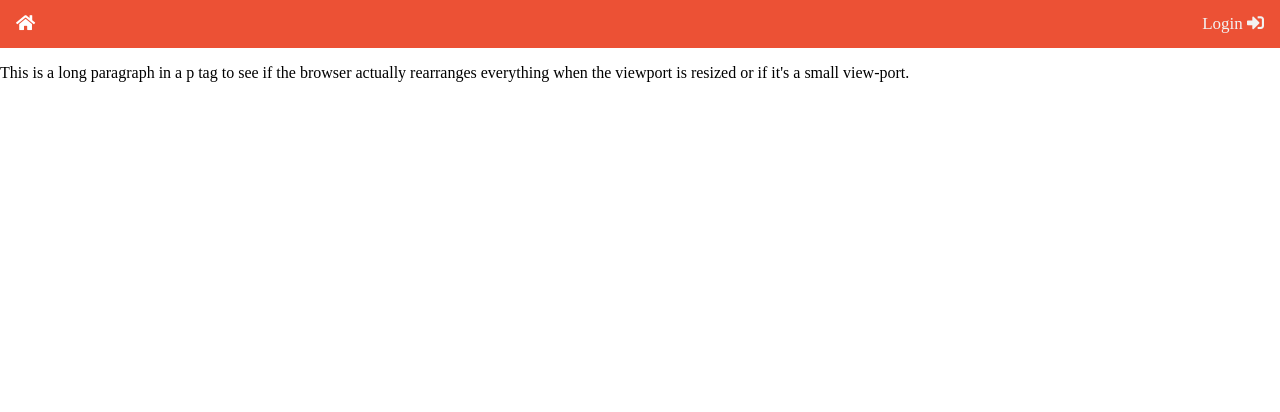
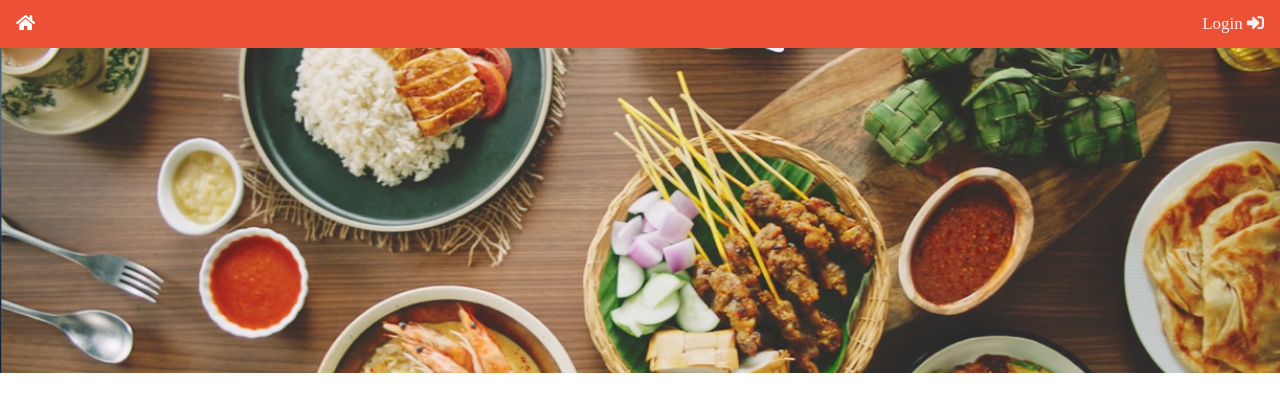
Before and after one commit to BluberryPickle/tomato, a plain HTML site: page index.html in a window 1280 px wide. Drawn offline with Linux system fonts and the light colour scheme.

Commit message:
added image div

```diff
--- a/index.html
+++ b/index.html
@@ -5,10 +5,6 @@
     <meta name="viewport" content="width=device-width, initial-scale=1.0">
     <link rel="stylesheet" href="https://use.fontawesome.com/releases/v5.15.2/css/all.css">
     <link rel="stylesheet" href="style.css">
-
-    <!-- function to resize -->
-
-
     <title>Tomato</title>
 </head>
 <body>
@@ -20,7 +16,11 @@
             <i class="fas fa-bars"></i>
         </a>
     </div>
-    <p>This is a long paragraph in a p tag to see if the browser actually rearranges everything when the viewport is resized or if it's a small view-port. </p>
+
+    <div class="main_image">
+    </div>
+
+       <!-- function to resize -->
     <script>
         function resize() {
             var x = document.getElementById("topnav");
```
